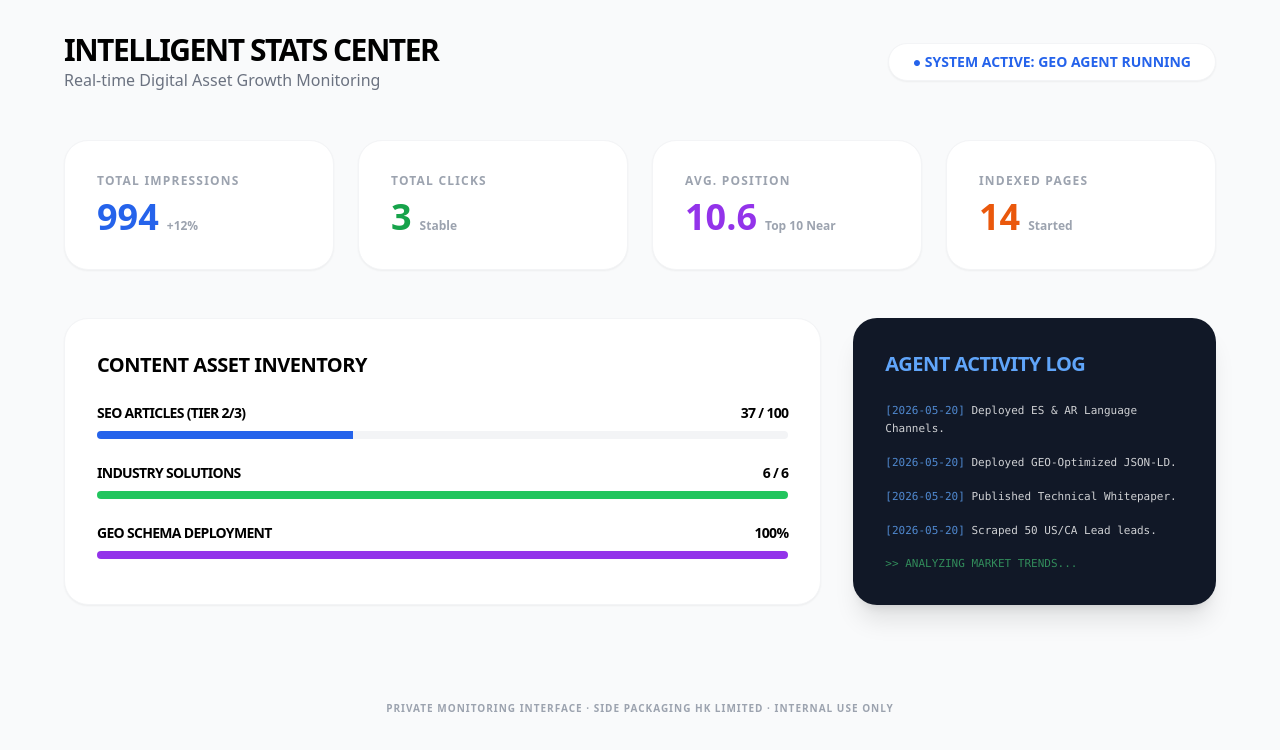
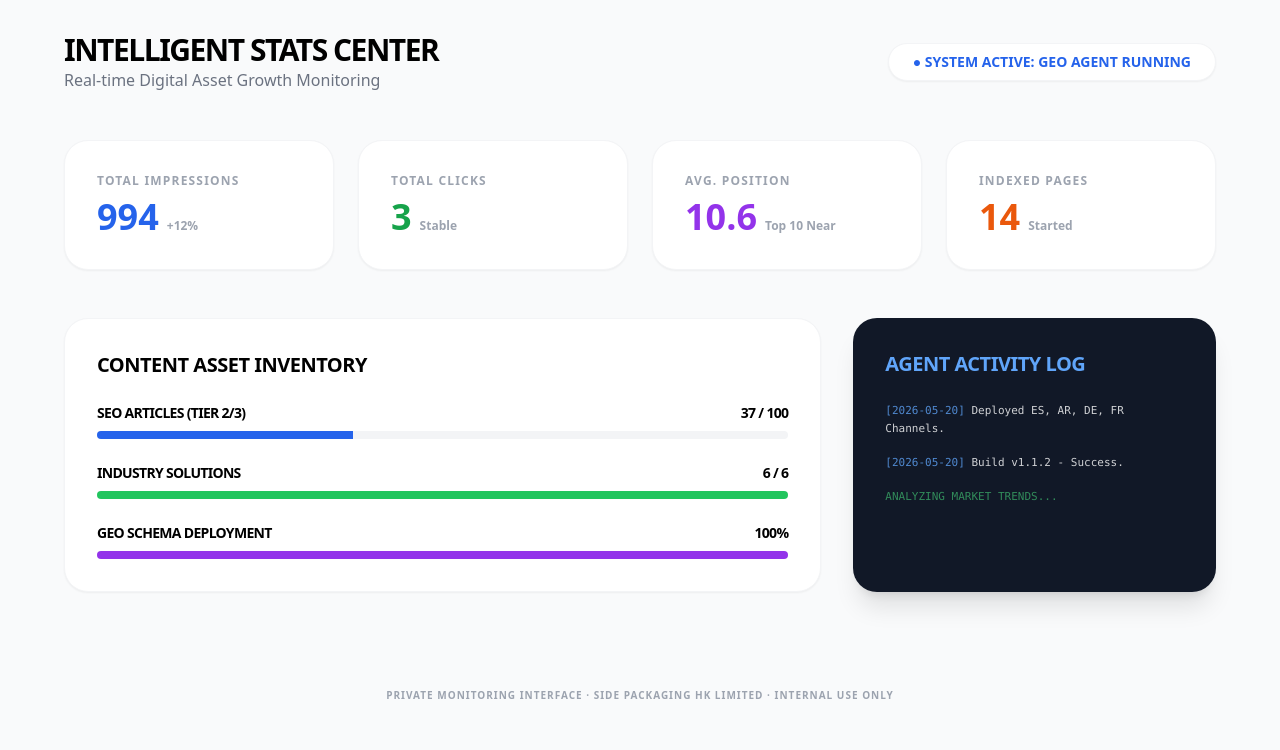
Before and after one commit to yaowei198299-cmd/side-packaging-site, a Next.js app: page /admin-stats in a window 1280 px wide. Shown: the top 750 px of the page. Built offline with nearby package versions, Linux system fonts and the light colour scheme.

Commit message:
fix: consolidate all language channels and cleanup dashboard syntax

```diff
--- a/pages/admin-stats.tsx
+++ b/pages/admin-stats.tsx
@@ -79,11 +79,9 @@ const DashboardPage = () => {
           <div className="bg-gray-900 text-white p-8 rounded-3xl shadow-xl">
             <h3 className="text-xl font-black uppercase mb-6 tracking-tight text-blue-400">Agent Activity Log</h3>
             <div className="space-y-4 font-mono text-[11px] leading-relaxed opacity-80">
-              <p><span className="text-blue-400">[2026-05-20]</span> Deployed ES & AR Language Channels.</p>
-              <p><span className="text-blue-400">[2026-05-20]</span> Deployed GEO-Optimized JSON-LD.</p>
-              <p><span className="text-blue-400">[2026-05-20]</span> Published Technical Whitepaper.</p>
-              <p><span className="text-blue-400">[2026-05-20]</span> Scraped 50 US/CA Lead leads.</p>
-              <p className="animate-pulse text-green-400">{" >> ANALYZING MARKET TRENDS..."}</p>
+              <p><span className="text-blue-400">[2026-05-20]</span> Deployed ES, AR, DE, FR Channels.</p>
+              <p><span className="text-blue-400">[2026-05-20]</span> Build v1.1.2 - Success.</p>
+              <p className="animate-pulse text-green-400">ANALYZING MARKET TRENDS...</p>
             </div>
           </div>
         </div>
```
